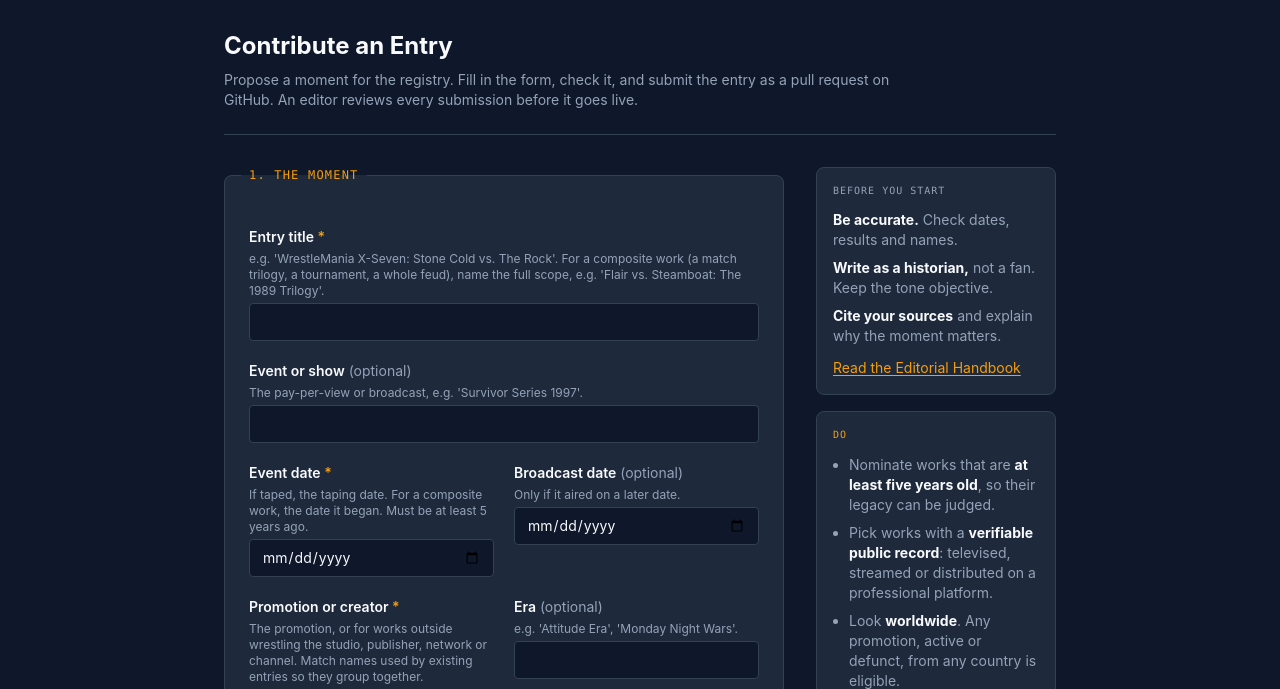
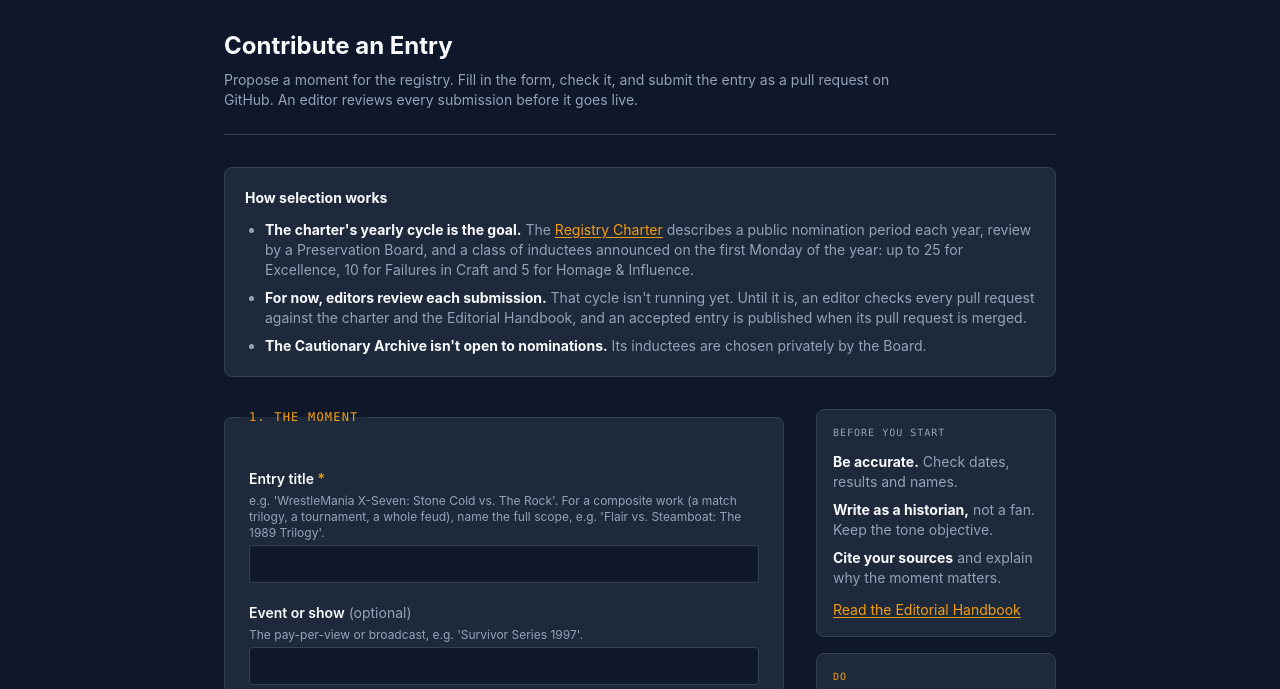
Before and after one commit to AllSeeingOwl/world-wrestling-web, an Astro site: page /world-wrestling-web/contribute in a window 1280 px wide. Shown: the part 111-800 px from the top of the page. Built offline with nearby package versions, Linux system fonts and the light colour scheme; Astro itself is replaced by a stand-in of ours.

Commit message:
Reword the Montreal Screwjob context and explain how selection works
- Montreal Screwjob: the context statement no longer uses the charter's
  Division B wording ('breach of trust between promotion and performer');
  it now focuses on the historical impact behind its Excellence
  classification. The CSV export is regenerated.
- Contribute page: a 'How selection works' note says the charter's yearly
  cycle (nomination period, Preservation Board, induction limits) is the
  goal, that editors review each submission for now, and that the
  Cautionary Archive isn't open to nominations. The form's confirmation
  steps match, and an end-to-end test covers the note.

Co-Authored-By: Claude Opus 5.5 <noreply@anthropic.com>
Claude-Session: https://claude.ai/code/session_01Dxy1LLY7XbpnaQ3NnCDjEz

```diff
--- a/data/registry-entries.csv
+++ b/data/registry-entries.csv
@@ -1,3 +1,3 @@
 slug,page_url,title,date,air_date,promotion,event_name,era,registry_section,significance,wrestlers_involved,description,source_material,context_statement,image_url,external_links
-montreal-screwjob,https://allseeingowl.github.io/world-wrestling-web/montreal-screwjob/,The Montreal Screwjob,1997-11-09,,World Wrestling Federation (WWF),Survivor Series 1997,Attitude Era,Registry of Excellence,Historical Significance,Bret Hart; Shawn Michaels; Vince McMahon,"The infamous real-life double-cross of Bret Hart by Vince McMahon at Survivor Series 1997, forever altering the landscape of professional wrestling.","WWF Survivor Series 1997 pay-per-view broadcast, Molson Centre, Montreal; Wrestling Observer Newsletter (November 17, 1997); Bret Hart, Hitman (2007); Wrestling with Shadows (1998)","Vince McMahon's secret order to end the match against his champion's will was a breach of trust between promotion and performer on live pay-per-view, and its fallout gave rise to the Mr. McMahon character at the centre of the Attitude Era.",,
+montreal-screwjob,https://allseeingowl.github.io/world-wrestling-web/montreal-screwjob/,The Montreal Screwjob,1997-11-09,,World Wrestling Federation (WWF),Survivor Series 1997,Attitude Era,Registry of Excellence,Historical Significance,Bret Hart; Shawn Michaels; Vince McMahon,"The infamous real-life double-cross of Bret Hart by Vince McMahon at Survivor Series 1997, forever altering the landscape of professional wrestling.","WWF Survivor Series 1997 pay-per-view broadcast, Molson Centre, Montreal; Wrestling Observer Newsletter (November 17, 1997); Bret Hart, Hitman (2007); Wrestling with Shadows (1998)","Vince McMahon's secret order to end the match against his champion's will became the most notorious finish in wrestling history, and its fallout gave rise to the Mr. McMahon character at the centre of the Attitude Era.",,
 wrestlemania-17-main-event,https://allseeingowl.github.io/world-wrestling-web/wrestlemania-17-main-event/,WrestleMania X-Seven: Stone Cold vs. The Rock,2001-04-01,,World Wrestling Federation (WWF),WrestleMania X-Seven,Attitude Era,Registry of Excellence,Historical Significance,Stone Cold Steve Austin; The Rock; Vince McMahon,The main event of WrestleMania X-Seven marking the end of the Attitude Era.,"WWF WrestleMania X-Seven pay-per-view broadcast, Reliant Astrodome, Houston, Texas","Stone Cold Steve Austin's heel turn alongside Mr. McMahon in the main event closed the Attitude Era's defining rivalry, days after the WWF's purchase of WCW.",,
--- a/e2e/contribute.spec.ts
+++ b/e2e/contribute.spec.ts
@@ -48,6 +48,18 @@ test.describe('Contribute form', () => {
     await expect(sidebar.getByRole('heading', { name: 'Do', exact: true })).toBeVisible();
     await expect(sidebar.getByRole('heading', { name: "Don't", exact: true })).toBeVisible();
     await expect(sidebar).toContainText('at least five years old');
+  });
+
+  test('explains how selection works', async ({ page }) => {
+    await openForm(page);
+    const note = page.getByRole('region', { name: 'How selection works' });
+    await expect(note).toContainText("The charter's yearly cycle is the goal.");
+    await expect(note).toContainText('For now, editors review each submission.');
+    await expect(note).toContainText("The Cautionary Archive isn't open to nominations.");
+    await expect(note.getByRole('link', { name: 'Registry Charter' })).toHaveAttribute(
+      'href',
+      /\/about$/
+    );
   });
 
   test('lists every missing required field when submitted empty', async ({ page }) => {
--- a/src/components/ContributeForm.jsx
+++ b/src/components/ContributeForm.jsx
@@ -773,7 +773,10 @@ export default function ContributeForm({
                 <code>src/content/archive</code> through a pull request.
               </li>
             )}
-            <li>An editor will review it against the handbook before it goes live.</li>
+            <li>
+              An editor will review it against the charter and the Editorial Handbook, and it goes
+              live once the pull request is merged.
+            </li>
           </ol>
 
           <details className="group">
--- a/src/content/archive/montreal-screwjob.md
+++ b/src/content/archive/montreal-screwjob.md
@@ -12,7 +12,7 @@ event_name: 'Survivor Series 1997'
 era: 'Attitude Era'
 description: 'The infamous real-life double-cross of Bret Hart by Vince McMahon at Survivor Series 1997, forever altering the landscape of professional wrestling.'
 source_material: 'WWF Survivor Series 1997 pay-per-view broadcast, Molson Centre, Montreal; Wrestling Observer Newsletter (November 17, 1997); Bret Hart, Hitman (2007); Wrestling with Shadows (1998)'
-context_statement: "Vince McMahon's secret order to end the match against his champion's will was a breach of trust between promotion and performer on live pay-per-view, and its fallout gave rise to the Mr. McMahon character at the centre of the Attitude Era."
+context_statement: "Vince McMahon's secret order to end the match against his champion's will became the most notorious finish in wrestling history, and its fallout gave rise to the Mr. McMahon character at the centre of the Attitude Era."
 ---
 
 On November 9, 1997, the landscape of professional wrestling was irrevocably altered inside the Molson Centre in Montreal, Quebec, Canada. What was billed as a standard World Wrestling Federation (WWF) Championship defense between defending champion Bret "The Hitman" Hart and challenger Shawn Michaels instead culminated in one of the most controversial unscripted moments in sports entertainment history—an event now universally known as the "Montreal Screwjob."
--- a/src/pages/contribute.astro
+++ b/src/pages/contribute.astro
@@ -47,6 +47,33 @@ const eras = unique([
       request on GitHub. An editor reviews every submission before it goes live.
     </p>
   </div>
+
+  <section
+    aria-labelledby="selection-heading"
+    class="mb-8 bg-registry-surface border border-registry-border rounded-lg p-4 sm:p-5 text-sm space-y-3"
+  >
+    <h2 id="selection-heading" class="font-bold text-registry-text">How selection works</h2>
+    <ul class="list-disc pl-5 space-y-2 text-registry-textMuted">
+      <li>
+        <strong class="text-registry-text">The charter's yearly cycle is the goal.</strong> The <a
+          href={resolvePath('/about')}
+          class="text-registry-gold underline underline-offset-2 hover:text-registry-goldHover focus:outline-none focus-visible:ring-2 focus-visible:ring-registry-gold rounded"
+          >Registry Charter</a
+        > describes a public nomination period each year, review by a Preservation Board, and a class
+        of inductees announced on the first Monday of the year: up to 25 for Excellence, 10 for
+        Failures in Craft and 5 for Homage &amp; Influence.
+      </li>
+      <li>
+        <strong class="text-registry-text">For now, editors review each submission.</strong> That
+        cycle isn't running yet. Until it is, an editor checks every pull request against the
+        charter and the Editorial Handbook, and an accepted entry is published when its pull request is merged.
+      </li>
+      <li>
+        <strong class="text-registry-text">The Cautionary Archive isn't open to nominations.</strong>{' '}
+        Its inductees are chosen privately by the Board.
+      </li>
+    </ul>
+  </section>
 
   <div class="grid grid-cols-1 lg:grid-cols-[1fr_15rem] gap-8 items-start">
     <div>
```
